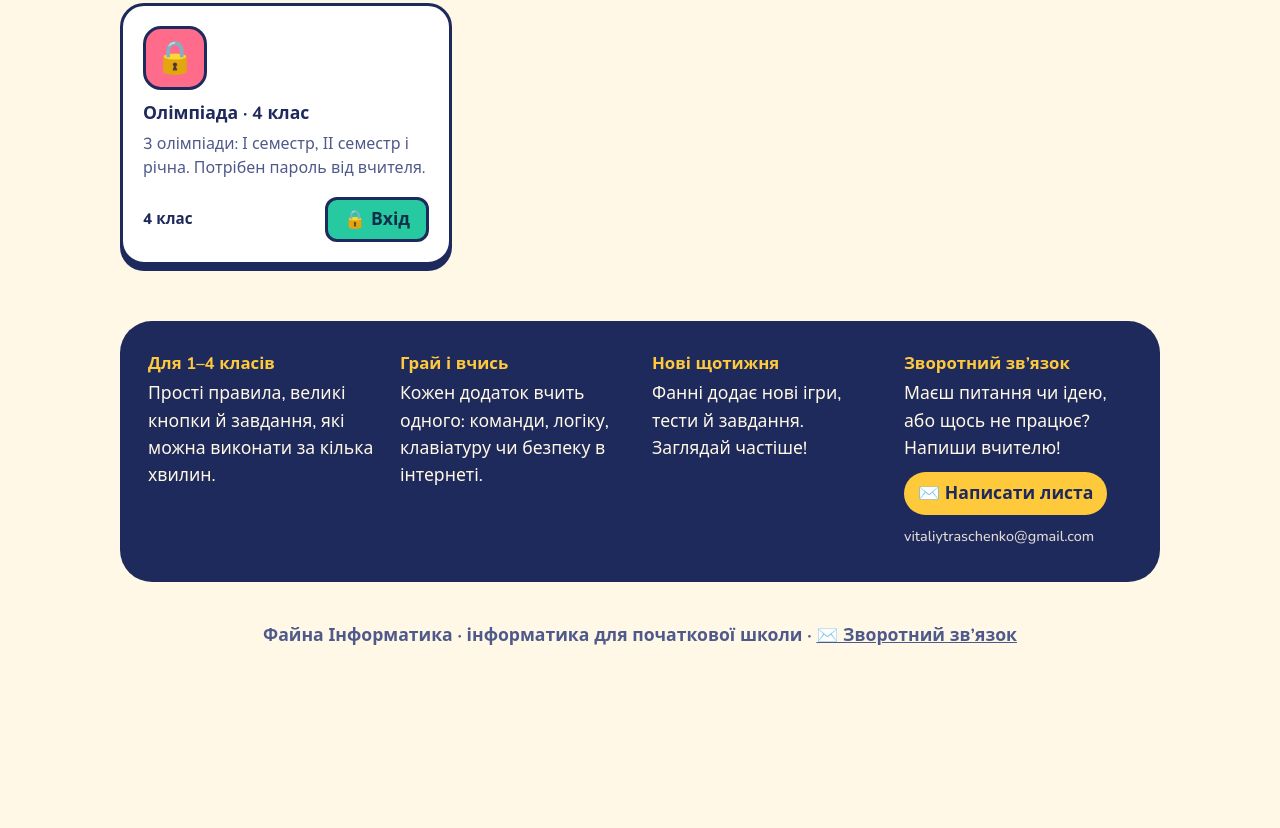
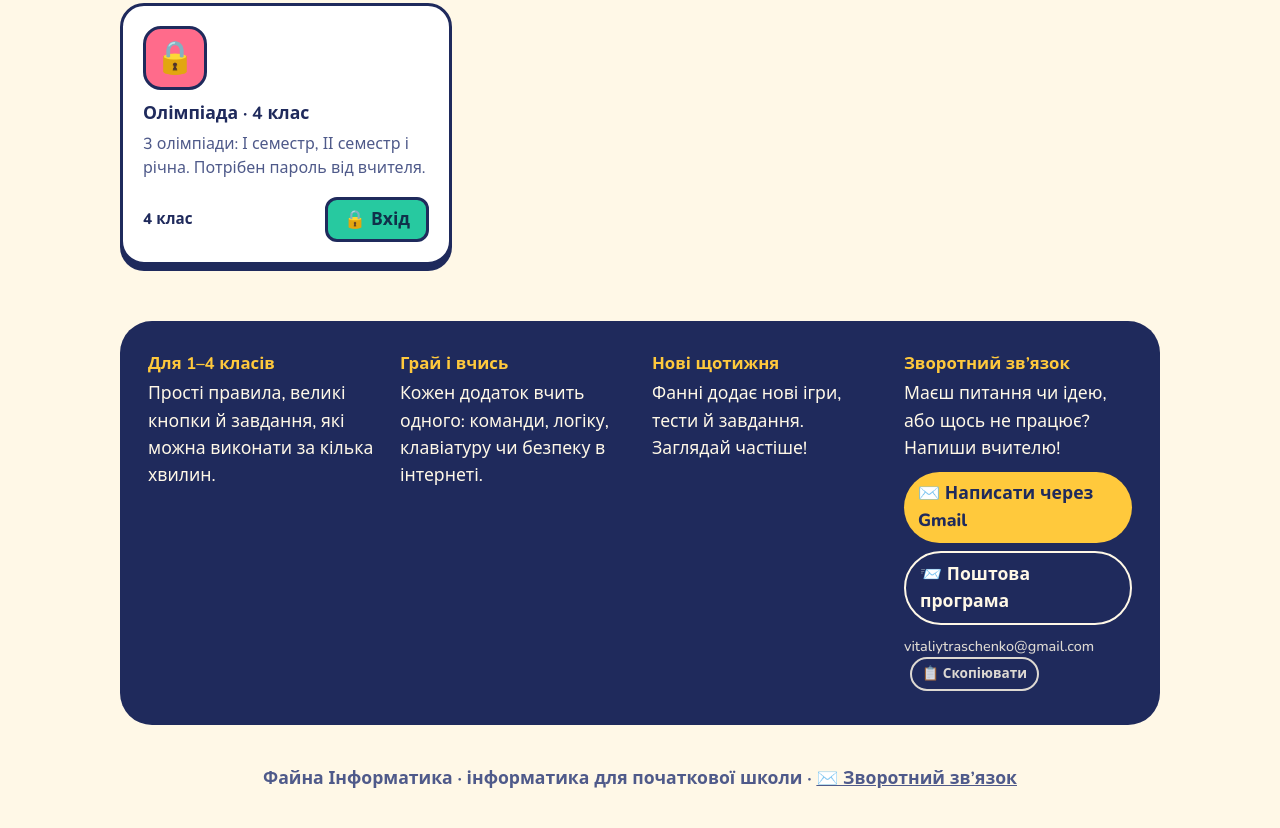
Before and after one commit to fayna-informatyka/fayna-informatyka.github.io, a plain HTML site: page index.html in a window 1280 px wide. Shown: the part 3691-4519 px from the top of the page. Before the commit the page ends 4376 px from the top, so only its background shows below. Drawn offline with nearby package versions, Linux system fonts and the light colour scheme; a web font is replaced by a local one.

Commit message:
Зворотний зв’язок: Gmail, поштова програма й копіювання адреси
Co-Authored-By: Claude Opus 5.5 <noreply@anthropic.com>
Claude-Session: https://claude.ai/code/session_01QuzqZ281Chdw1YJ183tZHz

```diff
--- a/index.html
+++ b/index.html
@@ -98,7 +98,7 @@ button.cell{cursor:pointer;padding:0;color:inherit;font:inherit}
 /* about */
 .about{background:var(--ink);color:var(--bg);border-radius:32px;padding:34px 28px;margin-bottom:40px;display:grid;grid-template-columns:repeat(auto-fit,minmax(200px,1fr));gap:24px}
 .about h3{font-size:1.05rem;color:var(--sun);margin-bottom:6px}
-.about p{margin:0}.about p+p{margin-top:10px}.about .mail{display:inline-block;background:var(--sun);color:#1F2A5C;font-weight:800;text-decoration:none;border-radius:999px;padding:8px 14px;overflow-wrap:anywhere}.about .mail:hover{filter:brightness(1.08)}.about .addr{font-size:.9rem;opacity:.85;overflow-wrap:anywhere}footer a{color:inherit}
+.about p{margin:0}.about p+p{margin-top:10px}.about .mail{display:inline-block;background:var(--sun);color:#1F2A5C;font-weight:800;text-decoration:none;border-radius:999px;padding:8px 14px;overflow-wrap:anywhere}.about .mail:hover{filter:brightness(1.08)}.about .addr{font-size:.9rem;opacity:.85;overflow-wrap:anywhere}.about .mrow{display:flex;flex-wrap:wrap;gap:8px}.about .mail.alt{background:transparent;color:inherit;border:2px solid currentColor}.about .cpy{font:inherit;font-size:.85rem;font-weight:800;margin-left:6px;padding:4px 10px;border-radius:999px;border:2px solid currentColor;background:transparent;color:inherit;cursor:pointer}footer a{color:inherit}
 footer{padding:0 0 36px;color:var(--muted);text-align:center;font-weight:700}
 
 @media (max-width:760px){
@@ -191,7 +191,7 @@ if(location.hostname==="fayna-informatyka.github.io"){var gcs=document.createEle
       <div><h3>Для 1–4 класів</h3><p>Прості правила, великі кнопки й завдання, які можна виконати за кілька хвилин.</p></div>
       <div><h3>Грай і вчись</h3><p>Кожен додаток вчить одного: команди, логіку, клавіатуру чи безпеку в інтернеті.</p></div>
       <div><h3>Нові щотижня</h3><p>Фанні додає нові ігри, тести й завдання. Заглядай частіше!</p></div>
-      <div id="contact"><h3>Зворотний зв’язок</h3><p>Маєш питання чи ідею, або щось не працює? Напиши вчителю!</p><p><a class="mail" href="mailto:vitaliytraschenko@gmail.com?subject=%D0%A4%D0%B0%D0%B9%D0%BD%D0%B0%20%D0%86%D0%BD%D1%84%D0%BE%D1%80%D0%BC%D0%B0%D1%82%D0%B8%D0%BA%D0%B0%3A%20%D0%B7%D0%B2%D0%BE%D1%80%D0%BE%D1%82%D0%BD%D0%B8%D0%B9%20%D0%B7%D0%B2%E2%80%99%D1%8F%D0%B7%D0%BE%D0%BA">✉️ Написати листа</a></p><p class="addr">vitaliytraschenko@gmail.com</p></div>
+      <div id="contact"><h3>Зворотний зв’язок</h3><p>Маєш питання чи ідею, або щось не працює? Напиши вчителю!</p><p class="mrow"><a class="mail" href="https://mail.google.com/mail/?view=cm&amp;fs=1&amp;to=vitaliytraschenko@gmail.com&amp;su=%D0%A4%D0%B0%D0%B9%D0%BD%D0%B0%20%D0%86%D0%BD%D1%84%D0%BE%D1%80%D0%BC%D0%B0%D1%82%D0%B8%D0%BA%D0%B0%3A%20%D0%B7%D0%B2%D0%BE%D1%80%D0%BE%D1%82%D0%BD%D0%B8%D0%B9%20%D0%B7%D0%B2%E2%80%99%D1%8F%D0%B7%D0%BE%D0%BA" target="_blank" rel="noopener">✉️ Написати через Gmail</a><a class="mail alt" href="mailto:vitaliytraschenko@gmail.com?subject=%D0%A4%D0%B0%D0%B9%D0%BD%D0%B0%20%D0%86%D0%BD%D1%84%D0%BE%D1%80%D0%BC%D0%B0%D1%82%D0%B8%D0%BA%D0%B0%3A%20%D0%B7%D0%B2%D0%BE%D1%80%D0%BE%D1%82%D0%BD%D0%B8%D0%B9%20%D0%B7%D0%B2%E2%80%99%D1%8F%D0%B7%D0%BE%D0%BA">📨 Поштова програма</a></p><p class="addr">vitaliytraschenko@gmail.com <button class="cpy" type="button" id="cpyMail">📋 Скопіювати</button></p></div>
     </section>
   </main>
   <footer>Файна Інформатика · інформатика для початкової школи · <a href="#contact">✉️ Зворотний зв’язок</a></footer>
@@ -604,6 +604,9 @@ function cards(){
   }).join("");
 }
 chips(); cards(); pracRestore();
+(function(){var b=H("cpyMail");if(!b)return;b.onclick=function(){var t="vitaliytraschenko@gmail.com",ok=function(){b.textContent="✅ Скопійовано";setTimeout(function(){b.textContent="📋 Скопіювати"},2000)};
+ try{navigator.clipboard.writeText(t).then(ok,function(){fb()})}catch(e){fb()}
+ function fb(){var x=document.createElement("textarea");x.value=t;document.body.appendChild(x);x.select();try{document.execCommand("copy");ok()}catch(e){}x.remove()}}})();
 
 var md=H("modal"),cl=null;
 function openG(t){stop();WHO="";try{if(window.goatcounter&&goatcounter.count)goatcounter.count({path:"гра: "+t,title:t,event:true})}catch(e){}H("mt").textContent=t;var mb=H("mb");mb.innerHTML="";mb.className="";GAMES[t](mb);md.hidden=false;var f=md.requestFullscreen&&md.requestFullscreen();if(f&&f.catch)f.catch(function(){});H("mx").focus()}
```
